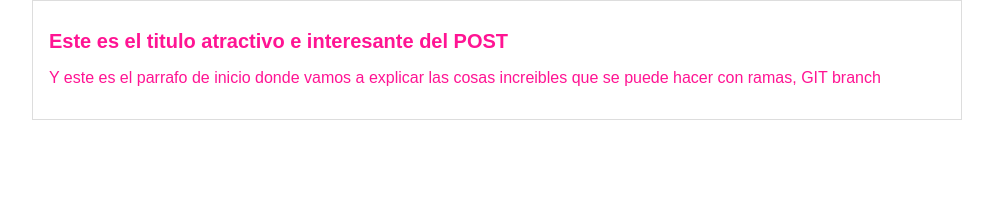
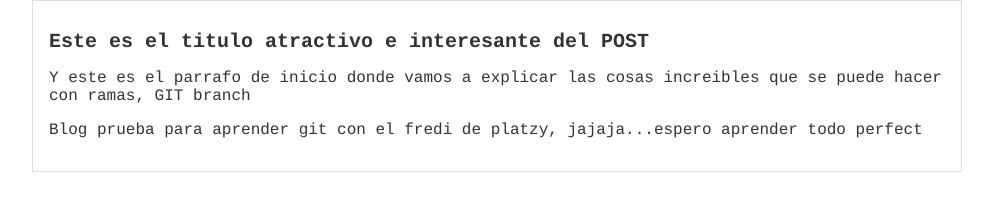
Before and after one commit to ezeswb/Git-Github, a plain HTML site: page index.html in a window 1280 px wide. Shown: the whole page, without its empty margins (143-1136 px from the left). Drawn offline with Linux system fonts and the light colour scheme.

Commit message:
master-cambio-letra-color

```diff
--- a/css/css.css
+++ b/css/css.css
@@ -1,7 +1,7 @@
 body{
-	color: deeppink;
+	color: #333;
 	text-align: center;
-	font-family: "Arial";
+	font-family: Courier;
 	font-size: 16px;
 	margin: 0;
 	padding: 0;
--- a/index.html
+++ b/index.html
@@ -8,6 +8,7 @@
 			<div id="post">
 				<h1>Este es el titulo atractivo e interesante del POST</h1>
 				<p>Y este es el parrafo de inicio donde vamos a explicar las cosas increibles que se puede hacer con ramas, GIT branch </p>
+				<p>Blog prueba para aprender git con el fredi de platzy, jajaja...espero aprender todo perfect</p>
 			</div>
 		</div>
 	</body>
```
